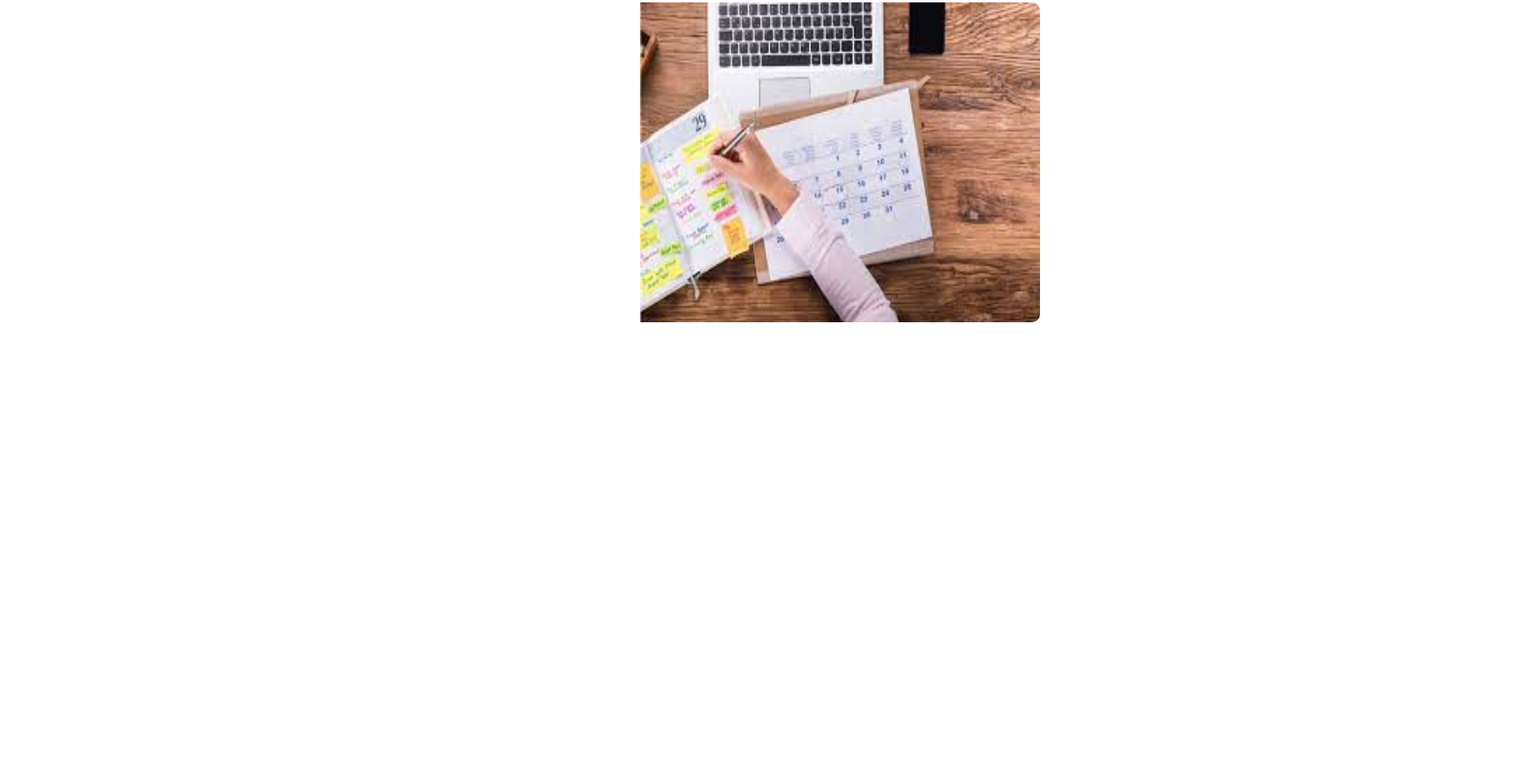
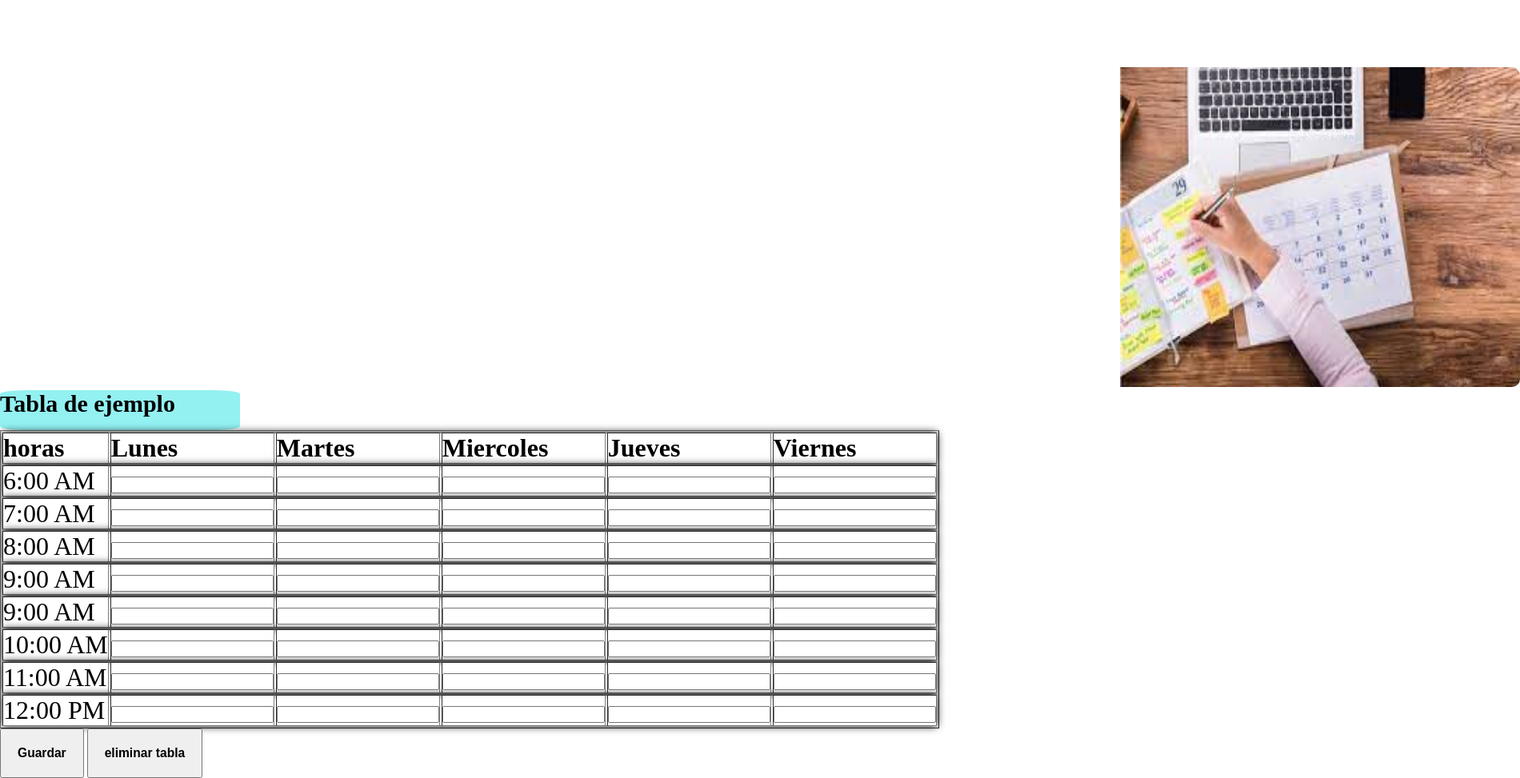
Before and after one commit to Joseph-Mamian/Pagina_personal, a plain HTML site: page index.html in a window 1280 px wide. Shown: the part 697-1670 px from the top of the page at 80% size, 1900 px wide, since content can reach past the window. Before the commit the page ends 1104 px from the top, so only its background shows below. Drawn offline with Linux system fonts and the light colour scheme; some packages are replaced by stand-ins of ours; a script that the page names is missing.

Commit message:
uploading-personal-page

```diff
--- a/css/styles.css
+++ b/css/styles.css
@@ -64,8 +64,9 @@ input{
 h2{
     background-color: rgb(147, 241, 241);
     width: 300px;
-    height: 150px;
+    height: 50px;
     font-size: 30px;
+    border-radius: 10%;
 }
 #padre{
     z-index: 2;
@@ -74,6 +75,7 @@ h2{
     text-align: center;
     font-size: 45px;
     padding-top: 200px;
+    display: inline-block;
 
 }
 h6{
@@ -90,5 +92,9 @@ h6{
     border-radius: 10px;
     height: 400px;
     width: 500px;
-    padding-left: 800px;
+    padding-left: 1400px;
 }
+h3{
+    padding: 20px;
+    padding-inline: 20px;
+}
--- a/index.html
+++ b/index.html
@@ -42,7 +42,7 @@
             <img src="/Pagina_personal/img/agenda.png" alt="agenda">
         </div>
 
-        <!-- <section class="continter_table" id="tabla"></section>
+        <section class="continter_table" id="tabla"></section>
         <article>
             <hgroup><h2>Tabla de ejemplo</h2></hgroup>
             <p></p>
@@ -57,87 +57,88 @@
                     <th>Viernes</th>
                     <tr>
                         <td>6:00 AM</td>
-                        <td><input type="text"></td>
-                        <td><input type="text"></td>
-                        <td><input type="text"></td>
-                        <td><input type="text"></td>
-                        <td><input type="text"></td>
+                        <td><input type="text"placeholder=" "></td>
+                        <td><input type="text"placeholder=" "></td>
+                        <td><input type="text"placeholder=" "></td>
+                        <td><input type="text"placeholder=" "></td>
+                        <td><input type="text"placeholder=" "></td>
 
                     </tr>
                     <tr>
                         <td>7:00 AM</td>
-                        <td><input type="text"></td>
-                        <td><input type="text"></td>
-                        <td><input type="text"></td>
-                        <td><input type="text"></td>
-                        <td><input type="text"></td>
+                        <td><input type="text"placeholder=" "></td>
+                        <td><input type="text"placeholder=" "></td>
+                        <td><input type="text"placeholder=" "></td>
+                        <td><input type="text"placeholder=" "></td>
+                        <td><input type="text"placeholder=" "></td>
 
                     </tr>
                     <tr>
                         <td>8:00 AM</td>
-                        <td><input type="text"></td>
-                        <td><input type="text"></td>
-                        <td><input type="text"></td>
-                        <td><input type="text"></td>
-                        <td><input type="text"></td>
+                        <td><input type="text"placeholder=" "></td>
+                        <td><input type="text"placeholder=" "></td>
+                        <td><input type="text"placeholder=" "></td>
+                        <td><input type="text"placeholder=" "></td>
+                        <td><input type="text"placeholder=" "></td>
 
                     </tr>
                     <tr>
                         <td>9:00 AM</td>
-                        <td><input type="text"></td>
-                        <td><input type="text"></td>
-                        <td><input type="text"></td>
-                        <td><input type="text"></td>
-                        <td><input type="text"></td>
+                        <td><input type="text"placeholder=" "></td>
+                        <td><input type="text"placeholder=" "></td>
+                        <td><input type="text"placeholder=" "></td>
+                        <td><input type="text"placeholder=" "></td>
+                        <td><input type="text"placeholder=" "></td>
 
                     </tr>
                     <tr>
                         <td>9:00 AM</td>
-                        <td><input type="text"></td>
-                        <td><input type="text"></td>
-                        <td><input type="text"></td>
-                        <td><input type="text"></td>
-                        <td><input type="text"></td>
+                        <td><input type="text"placeholder=" "></td>
+                        <td><input type="text"placeholder=" "></td>
+                        <td><input type="text"placeholder=" "></td>
+                        <td><input type="text"placeholder=" "></td>
+                        <td><input type="text"placeholder=" "></td>
 
                     </tr>
                     <tr>
                         <td>10:00 AM</td>
-                        <td><input type="text"></td>
-                        <td><input type="text"></td>
-                        <td><input type="text"></td>
-                        <td><input type="text"></td>
-                        <td><input type="text"></td>
+                        <td><input type="text"placeholder=" "></td>
+                        <td><input type="text"placeholder=" "></td>
+                        <td><input type="text"placeholder=" "></td>
+                        <td><input type="text"placeholder=" "></td>
+                        <td><input type="text"placeholder=" "></td>
 
                     </tr>
                     <tr>
                         <td>11:00 AM</td>
-                        <td><input type="text"></td>
-                        <td><input type="text"></td>
-                        <td><input type="text"></td>
-                        <td><input type="text"></td>
-                        <td><input type="text"></td>
+                        <td><input type="text"placeholder=" "></td>
+                        <td><input type="text"placeholder=" "></td>
+                        <td><input type="text"placeholder=" "></td>
+                        <td><input type="text"placeholder=" "></td>
+                        <td><input type="text"placeholder=" "></td>
 
                     </tr>
                     <tr>
                         <td>12:00 PM</td>
-                        <td><input type="text"></td>
-                        <td><input type="text"></td>
-                        <td><input type="text"></td>
-                        <td><input type="text"></td>
-                        <td><input type="text"></td>
+                        <td><input type="text"placeholder=" "></td>
+                        <td><input type="text"placeholder=" "></td>
+                        <td><input type="text"placeholder=" "></td>
+                        <td><input type="text"placeholder=" "></td>
+                        <td><input type="text"placeholder=" "></td>
 
                     </tr>
                 </table>
             </li>
             </ul>
         </p>
+
         </article>
     </section>
     <label for="" id="box_one"></label>
     <label for="" id="box_two"></label>
 
-    <button type="submit" onclick="confirmar()">Guardar</button>
-    <button type="reset"  id="clear_color" onclick="eliminar_cambios()">eliminar tabla</button> -->
+    <button type="submit" onclick="confirmar()" id="guardar"><h3>Guardar</h3></button>
+    <button type="reset"  onclick="eliminar_cambios()" id="eliminar"><h3>eliminar tabla</h3></button>
 
 </body>
 </html>
--- a/js/functions.js
+++ b/js/functions.js
@@ -13,6 +13,6 @@ function eliminar_cambios(){
         ShowConfirmButton: true,
         text: "tabla eliminada",
         background: 'white',
-
     });
+    document.getElementById("eliminar").reset();
 }
```
